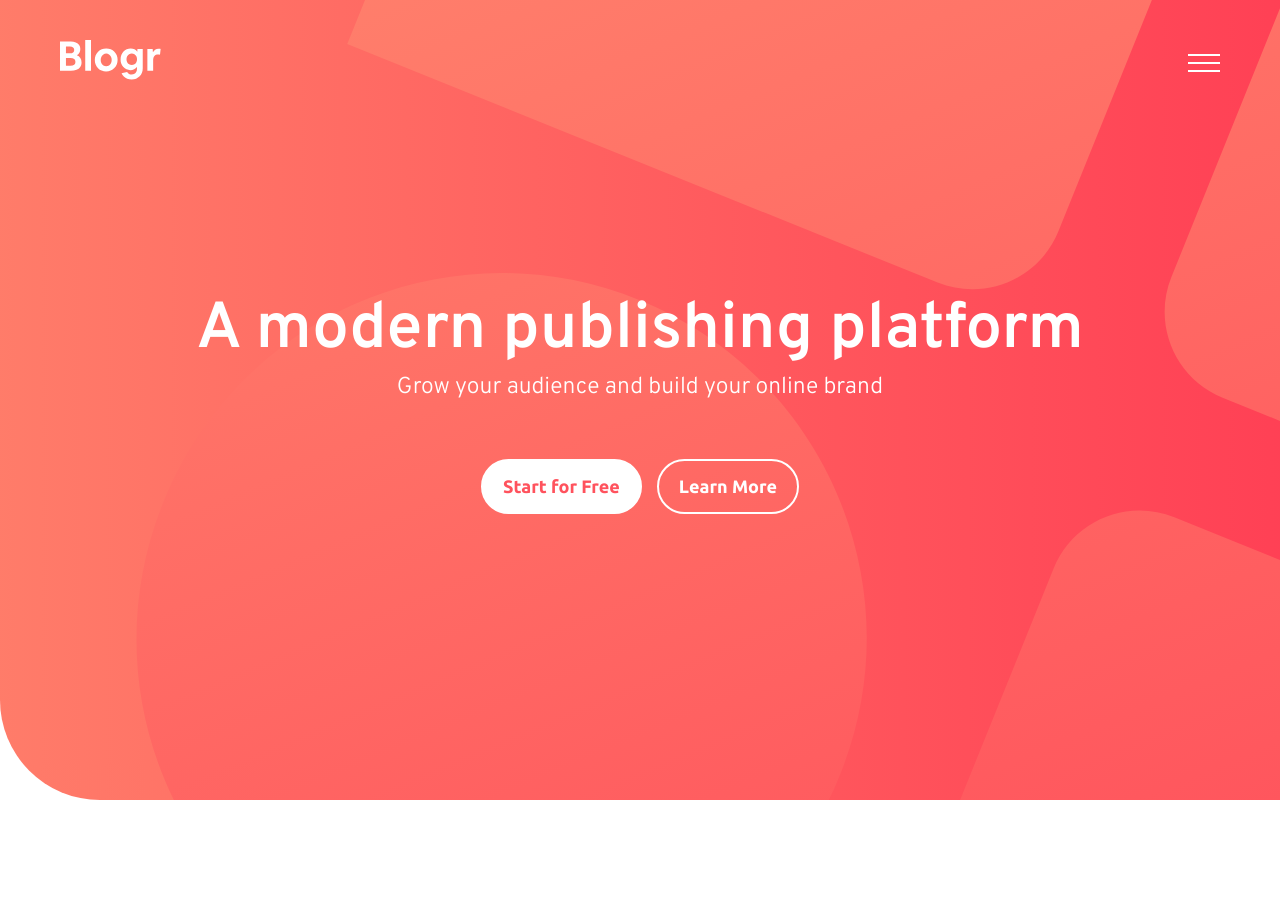
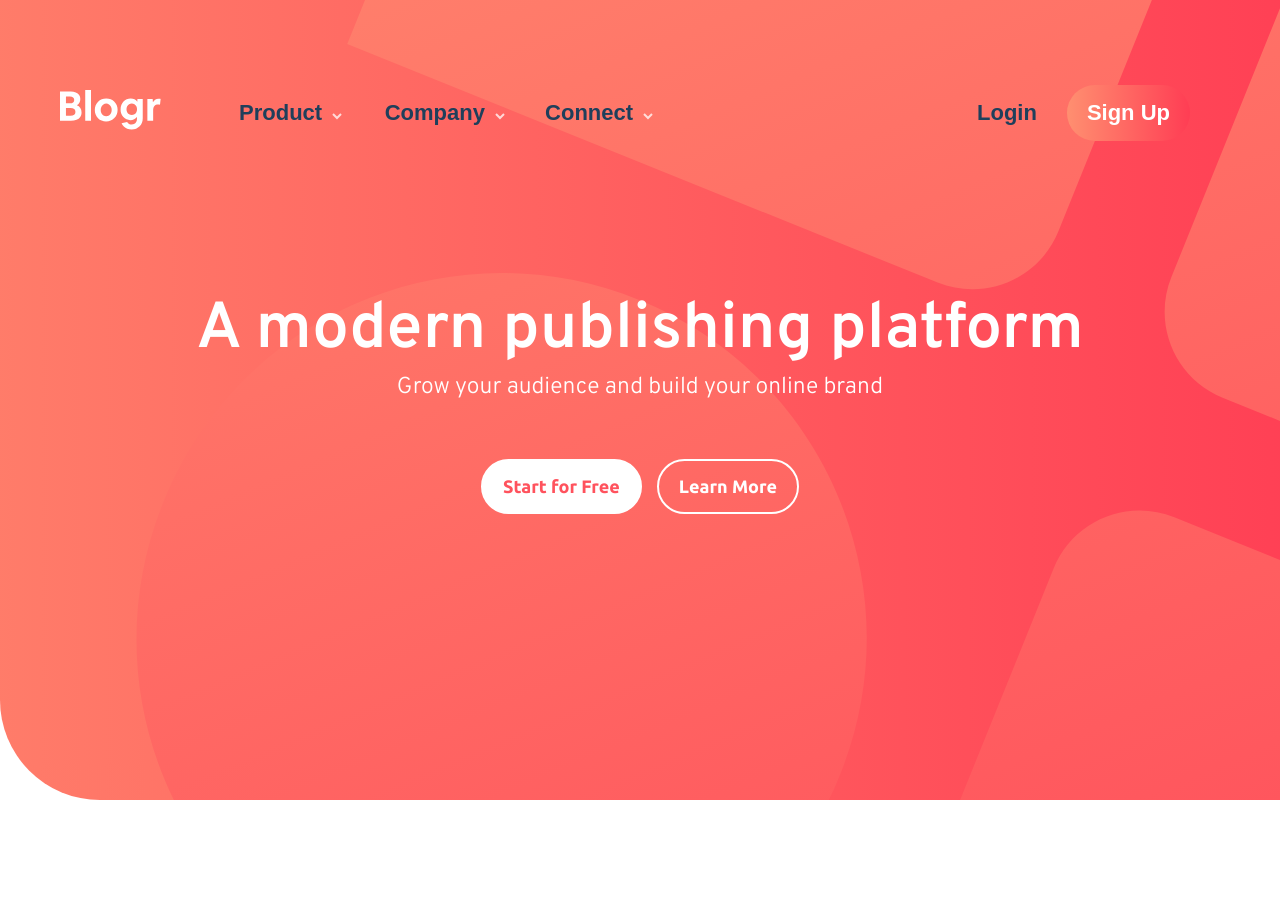
Before and after one commit to RobertoBaiochi/FrontEndMentor-Blogr, a Next.js app: page / in a window 1280 px wide. Shown: the top 902 px of the page. Built offline with nearby package versions, Linux system fonts and the light colour scheme.

Commit message:
feat: Tablet device

```diff
--- a/src/components/Designed.tsx
+++ b/src/components/Designed.tsx
@@ -1,10 +1,11 @@
-import { styled } from "styled-components";
+import { styled, css } from "styled-components";
 import WrapperDefault from "./wrapper-default";
 import ContentText from "./content-text";
 
 const imgEditorMobile = "/assets/images/illustration-editor-mobile.svg";
 
 const DesignedSection = styled.section`
+  ${({ theme }) => css`
     width: 100%;
     min-height: 100vh;
 
@@ -14,25 +15,41 @@ const DesignedSection = styled.section`
       margin: 5rem auto 2rem;
       text-align: center;
       color: var(--headings);
+
+      @media ${theme.media.tabletBreakpoint} {
+        font-size: 4rem;
       }
+    }
+
+  `};
 `;
 
 const ContainerGrid = styled.div`
+  ${({ theme }) => css`
     width: 100%;
     display: grid;
     grid-template-columns: 1fr;
+  `};
 `;
 
 const ImgGrid = styled.img`
+  ${({ theme }) => css`
     width: 100%;
     margin: 4rem auto;
-  transform: scale(1.2);
+  `};
 `;
 
 const TextContainer = styled.div`
+  ${({ theme }) => css`
     width: 100%;
+
     text-align: center;
     margin: 2rem auto;
+
+    @media ${theme.media.tabletBreakpoint} {
+      width: 70%;
+    }
+  `};
 `;
 
 export default function Designed() {
--- a/src/components/Hero.tsx
+++ b/src/components/Hero.tsx
@@ -20,6 +20,13 @@ const HeroSection = styled.article`
     background-position: 40% 40%;
     background-size: 380%;
 
+    @media ${theme.media.tabletBreakpoint} {
+      background-image: url(${bgHeroImgDesktop}),
+      linear-gradient(90deg, var(--intro-grd1), var(--intro-grd2) 60%);
+      background-repeat: no-repeat;
+      background-position: 35% 40%;
+      background-size: 280%;
+    }
 
     @media ${theme.media.desktopBreakpoint} {
       background-image: url(${bgHeroImgDesktop}),
@@ -60,6 +67,10 @@ const HeroTitle = styled.h1`
       line-height: 5rem;
     }
 
+    @media ${theme.media.tabletBreakpoint} {
+      font-size: 5rem;
+    }
+
     @media ${theme.media.desktopBreakpoint} {
       font-size: 6.5rem;
     }
@@ -77,6 +88,11 @@ const HeroSubTitle = styled.h3`
     @media ${theme.media.smartphoneBreakpoint} {
       font-size: 2rem;
       line-height: 2rem;
+    }
+
+    @media ${theme.media.tabletBreakpoint} {
+      font-size: 2.2rem;
+      line-height: 2.2rem;
     }
 
     @media ${theme.media.desktopBreakpoint} {
--- a/src/components/Infrastructure.tsx
+++ b/src/components/Infrastructure.tsx
@@ -4,25 +4,6 @@ import WrapperDefault from "./wrapper-default";
 
 const bgImgCircle = "/assets/images/bg-pattern-circles.svg";
 const phones = "/assets/images/illustration-phones.svg";
-
-// const InfrastrucureSection = styled.section`
-//   ${({ theme }) => css`
-//     width: 100%;
-//     height: 650px;
-//     background-image: url(${bgImgCircle}),
-//       linear-gradient(180deg, var(--body-grd1), var(--body-grd2));
-//     background-repeat: no-repeat;
-//     background-size: 160%;
-//     background-position: 45% -130%;
-//     border-radius: 0 10rem 0 10rem;
-//     margin-top: 15rem;
-
-//     @media ${theme.media.smartphoneBreakpoint} {
-//       background-size: 180%;
-//       background-position: 45% 950%;
-//     }
-//   `};
-// `;
 
 const InfrastrucureSection = styled.section`
   ${({ theme }) => css`
@@ -40,6 +21,12 @@ const InfrastrucureSection = styled.section`
       background-size: 180%;
       background-position: 45% 305%;
     }
+
+    @media ${theme.media.tabletBreakpoint} {
+      background-size: 180%;
+      background-position: 45% 100%;
+    }
+
   `};
 `;
 
@@ -48,8 +35,8 @@ const GridContainer = styled.div`
     width: 100%;
     height: 100%;
     display: grid;
-    align-items: center;
-    justify-content: center;
+
+
     place-content: center;
     grid-template-columns: 1fr;
     transform: translateY(-30%);
@@ -57,24 +44,46 @@ const GridContainer = styled.div`
     @media ${theme.media.smartphoneBreakpoint} {
       transform: translateY(-33%);
     }
+
+    @media ${theme.media.tabletBreakpoint} {
+      transform: translateY(-25%);
+    }
   `};
 `;
 
 const ImgContainer = styled.div`
+  ${({ theme }) => css`
   width: 100%;
   margin: 3.8rem auto;
+  display: flex;
+  align-items: center;
+  justify-content: center;
 
     img {
       transform: scale(1.2);
-    margin-inline: auto;
+
+      @media ${theme.media.tabletBreakpoint} {
+        transform: scale(1);
       }
+    }
+
+    @media ${theme.media.tabletBreakpoint} {
+      margin: 1rem auto;
+    }
+  `};
 `;
 
 const TextContainer = styled.div`
+  ${({ theme }) => css`
     width: 100%;
     height: 100%;
+    display: flex;
+    align-items: center;
+    justify-content: center;
+    flex-direction: column;
     text-align: center;
     color: var(--white-text);
+  `};
 
 `;
 
@@ -91,6 +100,7 @@ const InfraTitle = styled.h2`
 
 const InfraText = styled.p`
   ${({ theme }) => css`
+    width: 50%;
     font-size: 1.8rem;
     font-weight: 400;
     line-height: 3rem;
--- a/src/components/Tooling.tsx
+++ b/src/components/Tooling.tsx
@@ -1,4 +1,4 @@
-import { styled } from "styled-components";
+import { styled, css } from "styled-components";
 import WrapperDefault from "./wrapper-default";
 import ContentText from "./content-text";
 
@@ -9,22 +9,36 @@ const ToolingSection = styled.section`
 `;
 
 const ContainerGrid = styled.div`
+  ${({ theme }) => css`
     width: 100%;
     display: grid;
     grid-template-columns: 1fr;
+  `};
 `;
 
 const ImgGrid = styled.img`
+  ${({ theme }) => css`
     width: 100%;
     object-fit: contain;
     margin: 4rem auto;
     transform: scale(1.4);
+
+    @media ${theme.media.tabletBreakpoint} {
+      transform: scale(1.2);
+    }
+  `};
 `;
 
 const TextContainer = styled.div`
+  ${({ theme }) => css`
     width: 100%;
     text-align: center;
     margin: 2rem auto;
+
+    @media ${theme.media.tabletBreakpoint} {
+      width: 50%;
+    }
+  `};
 `;
 
 export default function Tooling() {
--- a/src/components/list-with-title-footer.tsx
+++ b/src/components/list-with-title-footer.tsx
@@ -7,7 +7,7 @@ const ListContainer = styled.div`
   `};
 `;
 
-const ListButton = styled.h5`
+const ListTitle = styled.h5`
   ${({ theme }) => css`
     font-size: 1.8rem;
     font-weight: 500;
@@ -18,10 +18,10 @@ const ListButton = styled.h5`
 
 const UList = styled.ul`
   ${({theme}) => css`
-    li + li {
-        margin-top: 1rem;
-      }
-  `};
+    display: flex;
+    flex-direction: column;
+    gap: 1rem;
+`};
 `
 
 interface ListWithTitleProps {
@@ -32,7 +32,7 @@ interface ListWithTitleProps {
 export default function ListWithTitle({ title, children }: ListWithTitleProps) {
   return (
     <ListContainer>
-      <ListButton>{title} </ListButton>
+      <ListTitle>{title} </ListTitle>
       <UList>
         {children}
       </UList>
--- a/src/components/list-with-title-navigation.tsx
+++ b/src/components/list-with-title-navigation.tsx
@@ -32,6 +32,11 @@ const ListContainer = styled.div`
         font-size: 2.2rem;
         font-weight: 700;
       }
+
+      @media ${theme.media.desktopBreakpoint} {
+        position: relative;
+        top: 2rem;
+      }
     }
 
     @media (hover: hover) {
@@ -47,6 +52,13 @@ const ListContainer = styled.div`
         color: pink;
       }
     }
+
+    @media ${theme.media.desktopBreakpoint} {
+      flex-direction: row;
+      margin-bottom: 0;
+      position: relative;
+    }
+
   `};
 `;
 
@@ -61,6 +73,7 @@ const ListTitle = styled.button`
     gap: 1rem;
 
     @media ${theme.media.tabletBreakpoint} {
+
     }
   `};
 `;
--- a/src/components/menu-button.tsx
+++ b/src/components/menu-button.tsx
@@ -9,8 +9,7 @@ const ButtonMenu = styled.button`
     place-content: center;
     z-index: 2;
 
-
-    ${theme.media.tabletBreakpoint} {
+    @media ${theme.media.desktopBreakpoint} {
       display: none;
     }
   `};
--- a/src/components/navigation.tsx
+++ b/src/components/navigation.tsx
@@ -46,20 +46,60 @@ const Navigation = styled.nav<HeaderNavigationProps>`
     transition: all 300ms ease-in-out;
 
     ${menuIsVisible && makeMenuVisible(theme)}
+
+
+    @media ${theme.media.desktopBreakpoint} {
+      width: 100%;
+      background: none;
+      position: static;
+      opacity: 1;
+      transform: translateX(0);
+      box-shadow: none;
+      overflow-y: hidden;
+
+      display: flex;
+      justify-content: space-between;
+      align-items: center;
+      flex-direction: row;
+      gap: 1.5rem;
+    }
+  `};
+`;
+
+const GroupList = styled.div`
+  ${({ theme }) => css`
+    width: 100%;
+    padding: 3rem;
+    display: flex;
+    align-items: center;
+    justify-content: center;
+    flex-direction: column;
+    gap: 1.5rem;
+
+    @media ${theme.media.desktopBreakpoint} {
+      flex-direction: row;
+      flex-grow: 1;
+    }
   `};
 `;
 
 const Divisor = styled.span`
-  ${({theme}) => css`
+  ${({ theme }) => css`
     width: 100%;
     height: 1px;
     background: var(--footer-text);
+
+    @media ${theme.media.desktopBreakpoint} {
+      display: none;
+    }
   `};
 `;
 
 export default function HeaderNavigation({ menuIsVisible }: HeaderNavigationProps) {
   return (
     <Navigation menuIsVisible={menuIsVisible}>
+
+      <GroupList>
         <ListWithTitleHeader title='Product' menuIsVisible={menuIsVisible}>
           <ListItemLink key='Overview' item='Overview' link='/' />
           <ListItemLink key='Pricing' item='Pricing' link='/' />
@@ -79,6 +119,8 @@ export default function HeaderNavigation({ menuIsVisible }: HeaderNavigationProp
           <ListItemLink key='LinkedIn' item='LinkedIn' link='/' />
         </ListWithTitleHeader>
 
+      </GroupList>
+
       <Divisor />
 
       <UserArea />
--- a/src/components/signup-button.tsx
+++ b/src/components/signup-button.tsx
@@ -1,12 +1,19 @@
-import { styled } from 'styled-components';
+import { styled, css } from 'styled-components';
 
 const SignUpBtn = styled.button`
+  ${({ theme }) => css`
     font-size: 2.2rem;
     font-weight: 700;
     color: var(--white-text);
     background: linear-gradient(90deg, var(--intro-grd1), var(--intro-grd2));
     padding: 1.5rem 4rem;
     border-radius: 3rem;
+
+    @media ${theme.media.tabletBreakpoint} {
+      padding: 1.5rem 2rem;
+    }
+
+  `};
 `;
 
 export default function SignUpButton() {
--- a/src/components/user-area.tsx
+++ b/src/components/user-area.tsx
@@ -11,6 +11,13 @@ const UsersContainer = styled.div`
     flex-direction: column;
     gap: 3rem;
     margin-top: 2rem;
+
+    @media ${theme.media.desktopBreakpoint} {
+      width: 100%;
+      justify-content: end;
+      flex-direction: row;
+      margin-top: 0;
+    }
   `};
 `;
 
--- a/src/styles/theme.ts
+++ b/src/styles/theme.ts
@@ -1,6 +1,6 @@
 export const theme = {
   media: {
-    smartphoneBreakpoint: '(min-width: 355px)',
+    smartphoneBreakpoint: '(min-width: 361px)',
     tabletBreakpoint: '(min-width: 567px)',
     desktopBreakpoint: '(min-width: 913px)',
   },
```
Also changed, not shown: src/components/Footer.tsx (+21 -13 lines). Lines whose indentation alone changed are shown as unchanged.
